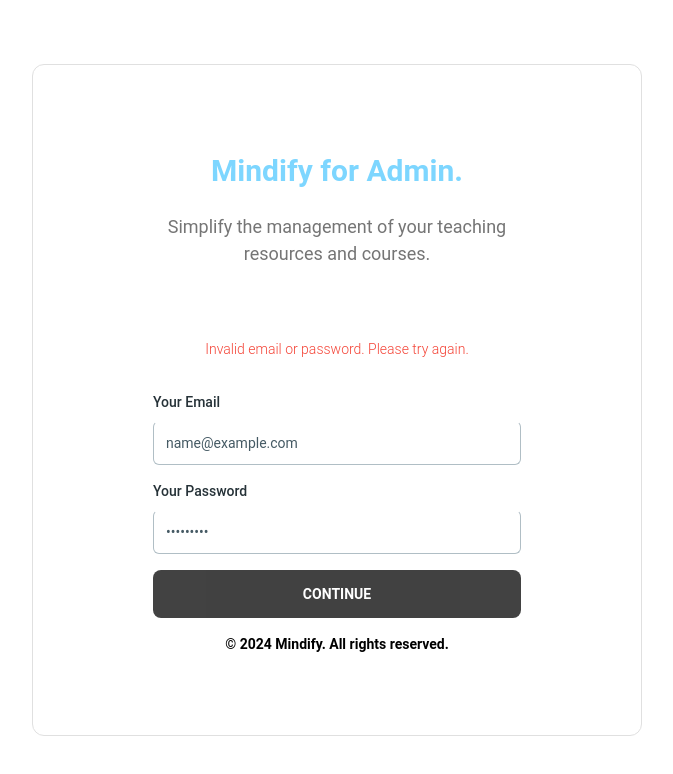
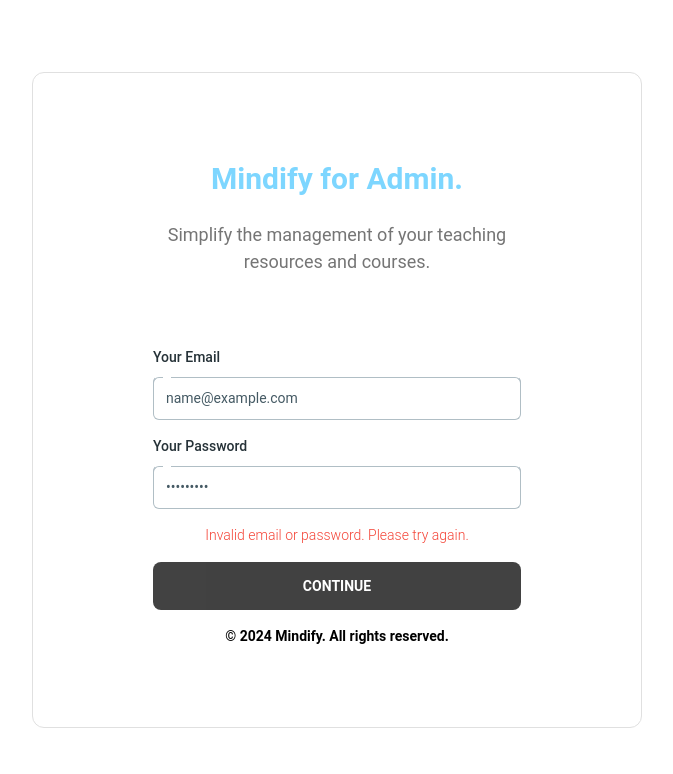
Before and after one commit to HoangPhu0705/Mindify, a React (Vite) app in the folder admin/: page /admin-login in a window 1280 px wide. Both pictures are taken after typing "name@example.com", "Sample123" into the empty fields and a click on the button "CONTINUE". Shown: the top 774 px of the page, without its empty margins (303-976 px from the left). Built offline with nearby package versions, Linux system fonts and the light colour scheme; no server answers.

Commit message:
fix admin login glitch

```diff
--- a/admin/src/pages/login.jsx
+++ b/admin/src/pages/login.jsx
@@ -56,15 +56,7 @@
               onSubmit={handleLogin}
               className="flex flex-col gap-4 md:mt-12"
             >
-              {errorMessage && (
-                <Typography
-                  variant="small"
-                  color="red"
-                  className="text-center mb-4"
-                >
-                  {errorMessage}
-                </Typography>
-              )}
+
               <div>
                 <label htmlFor="email">
                   <Typography
@@ -80,14 +72,12 @@
                   color="gray"
                   size="lg"
                   type="email"
-                  value={email}
-                  onChange={(e) => setEmail(e.target.value)}
+                  name="email"
                   placeholder="name@mail.com"
-                  className="w-full placeholder:opacity-100 focus:border-t-black border-t-blue-gray-200"
+                  className="w-full placeholder:opacity-100 focus:border-t-primary border-t-blue-gray-200"
                   labelProps={{
-                    className: "hidden",
+                    className: "before:mr-0 after:ml-0",
                   }}
-                  required
                 />
               </div>
               <div>
@@ -108,12 +98,20 @@
                   value={password}
                   onChange={(e) => setPassword(e.target.value)}
                   placeholder="Password"
-                  className="w-full placeholder:opacity-100 focus:border-t-black border-t-blue-gray-200"
+                  className="w-full placeholder:opacity-100 focus:border-t-primary border-t-blue-gray-200"
                   labelProps={{
-                    className: "hidden",
+                    className: "before:mr-0 after:ml-0",
                   }}
-                  required
                 />
+                 {errorMessage && (
+                <Typography
+                  variant="small"
+                  color="red"
+                  className="text-center mt-4"
+                >
+                  {errorMessage}
+                </Typography>
+              )}
               </div>
               <Button size="lg" color="gray" fullWidth type="submit">
                 continue
@@ -123,7 +121,7 @@
                 variant="small"
                 className="text-center mx-auto max-w-[19rem]  !text-black font-bold"
               >
-               © 2024 Mindify. All rights reserved.
+                © 2024 Mindify. All rights reserved.
               </Typography>
             </form>
           </CardBody>
```
